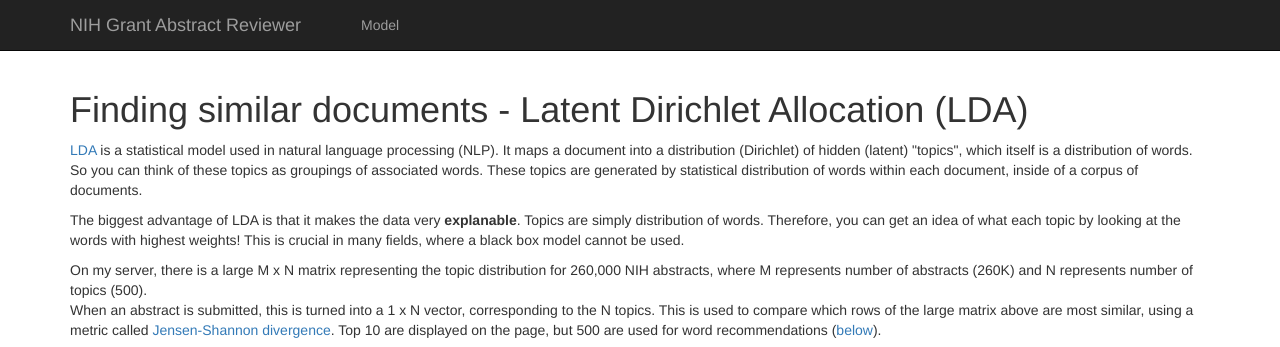
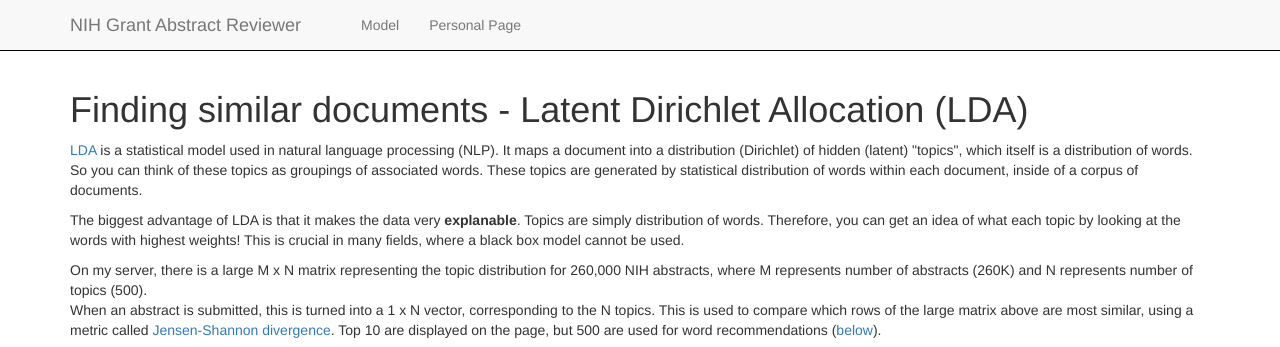
Before and after one commit to mcaudy/TopicInsight, a Flask app: page /model in a window 1280 px wide. Shown: the top 347 px of the page. Run offline with Flask 2, Linux system fonts and the light colour scheme; parts of the project's set-up code (start-up, migrations or seed data) failed here and were passed over; some libraries are stand-ins or nearby versions.

Commit message:
Added link to personal page. Separated CSS into its own file.

```diff
--- a/app/app.py
+++ b/app/app.py
@@ -10,8 +10,8 @@ from flask import Flask, render_template, request
 from src.plots import trend_plot, histogram_plot
 
 # constants
-MODEL_API_URI = os.environ['MODEL_API_URI']
-API_KEY = os.environ['API_KEY']
+MODEL_API_URI = os.getenv('MODEL_API_URI', '')
+API_KEY = os.getenv('API_KEY', '')
 
 app = Flask(__name__) # pylint: disable=C0103
 
--- /dev/null
+++ b/app/static/css/css.css
@@ -0,0 +1,9 @@
+.navbar {
+    border-bottom-color: black;
+}
+
+.footer {
+    text-align: center;
+    margin: 50px;
+    margin-top: 100px;
+}
--- a/app/templates/layout.html
+++ b/app/templates/layout.html
@@ -13,7 +13,7 @@
     {% endblock %}
   </head>
   <body>
-    <nav class="navbar navbar-inverse navbar-fixed-top" role="navigation">
+    <nav class="navbar navbar-default navbar-fixed-top" role="navigation">
       <div class="container">
         <a class="navbar-brand" href="/">NIH Grant Abstract Reviewer</a>
         <div class="collapse navbar-collapse">
@@ -23,6 +23,9 @@
             </li>
             <li>
               <a class="nav-link" href="/model">Model</a>
+            </li>
+            <li>
+              <a class="nav-link" href="https://adrianyi.com/" target="_blank">Personal Page</a>
             </li>
           </ul>
         </div>
@@ -39,18 +42,12 @@
         Copyright &copy; Adrian Yi 2018
     </div>
 
+    <link rel="stylesheet" href="{{url_for('static', filename='css/css.css')}}">
     <!-- Bootstrap core JavaScript
     ================================================== -->
     <!-- Placed at the end of the document so the pages load faster -->
     <script src="https://cdnjs.cloudflare.com/ajax/libs/jquery/3.2.1/jquery.js"></script>
     <script src="https://maxcdn.bootstrapcdn.com/bootstrap/3.3.7/js/bootstrap.min.js"></script>
-    <style>
-        .footer {
-            text-align: center;
-            margin: 50px;
-            margin-top: 100px;
-        }
-    </style>
     {% endblock %}
   </body>
 </html>
```
